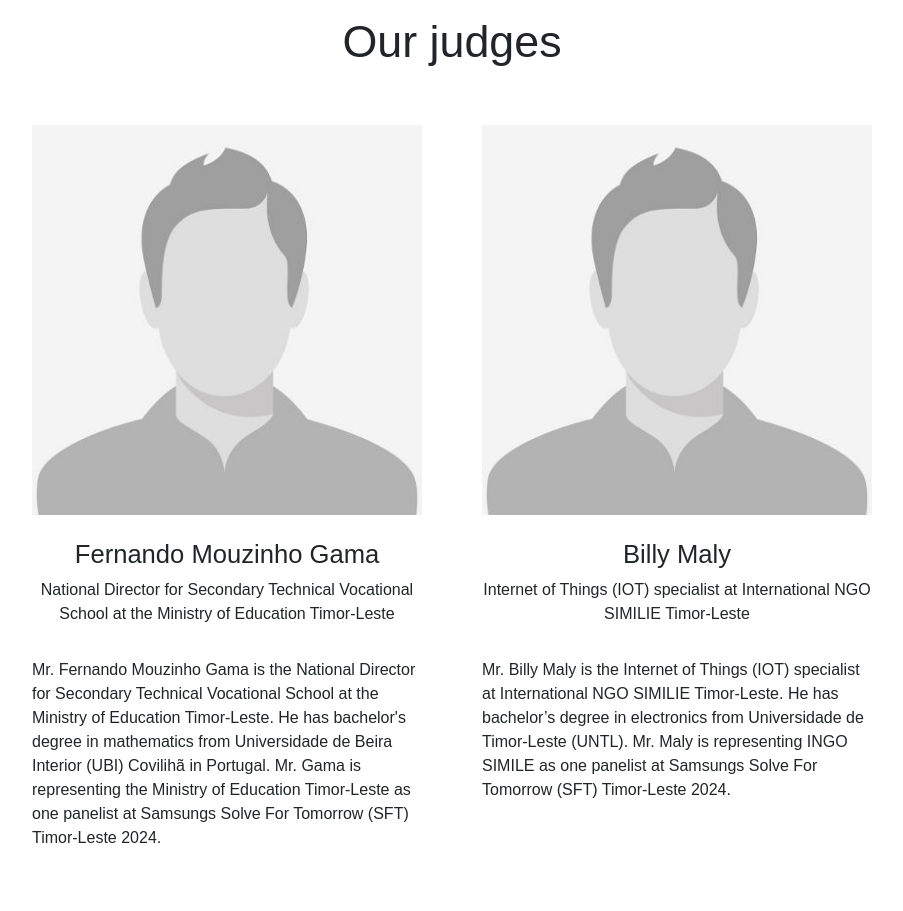
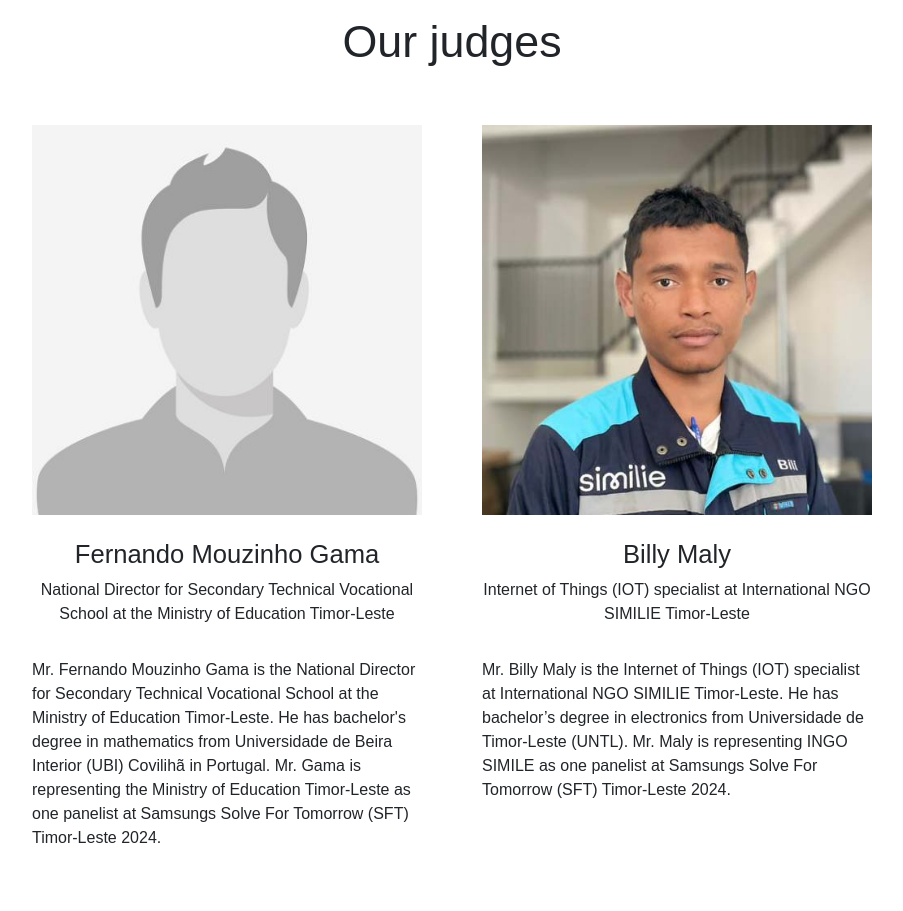
Before and after one commit to pranaybura/sft-timor, a plain HTML site: page index.html in a window 1280 px wide. Shown: the part 5440-6351 px from the top of the page, without its empty margins (188-1091 px from the left). Drawn offline with nearby package versions, Linux system fonts and the light colour scheme; a web font is replaced by a local one.

Commit message:
billy photo updated

```diff
--- a/index.html
+++ b/index.html
@@ -246,7 +246,7 @@
                     </div>
                     <div class="col-sm-6 pb-5">
                         <div class="col-12" style="margin: 0 auto;">
-                            <img class="img-fluid pb-4" src="img/dummy-profile-pic.jpg" alt="">
+                            <img class="img-fluid pb-4" src="img/billy.jpg" alt="">
                             <h2 class="samsung-h3-medium samsung-center">Billy Maly</h2>
                             <p class="samsung-p samsung-center pb-3">Internet of Things (IOT) specialist at International NGO SIMILIE Timor-Leste</p>
                             <p class="samsung-p samsung-left">Mr. Billy Maly is the Internet of Things (IOT) specialist at International NGO SIMILIE Timor-Leste.  He has bachelor’s degree in electronics from Universidade de Timor-Leste (UNTL).  Mr. Maly is representing INGO SIMILE as one panelist at Samsungs Solve For Tomorrow (SFT) Timor-Leste 2024.</p>
@@ -561,7 +561,7 @@
                                     </div>
                                     <div class="col-sm-6 pb-5">
                                         <div class="col-12" style="margin: 0 auto;">
-                                            <img class="img-fluid pb-4" src="img/dummy-profile-pic.jpg" alt="">
+                                            <img class="img-fluid pb-4" src="img/billy.jpg" alt="">
                                             <h2 class="samsung-h3-medium samsung-center">Billy Maly</h2>
                                             <p class="samsung-p samsung-center pb-3">Internet of Things (IOT) specialist at International NGO SIMILIE Timor-Leste</p>
                                             <p class="samsung-p samsung-left">Mr. Billy Maly is the Internet of Things (IOT) specialist at International NGO SIMILIE Timor-Leste.  He has bachelor’s degree in electronics from Universidade de Timor-Leste (UNTL).  Mr. Maly is representing INGO SIMILE as one panelist at Samsungs Solve For Tomorrow (SFT) Timor-Leste 2024.</p>
@@ -870,7 +870,7 @@
                                     </div>
                                     <div class="col-sm-6 pb-5">
                                         <div class="col-12" style="margin: 0 auto;">
-                                            <img class="img-fluid pb-4" src="img/dummy-profile-pic.jpg" alt="">
+                                            <img class="img-fluid pb-4" src="img/billy.jpg" alt="">
                                             <h2 class="samsung-h3-medium samsung-center">Billy Maly</h2>
                                             <p class="samsung-p samsung-center pb-3">Internet of Things (IOT) specialist at International NGO SIMILIE Timor-Leste</p>
                                             <p class="samsung-p samsung-left">Mr. Billy Maly is the Internet of Things (IOT) specialist at International NGO SIMILIE Timor-Leste.  He has bachelor’s degree in electronics from Universidade de Timor-Leste (UNTL).  Mr. Maly is representing INGO SIMILE as one panelist at Samsungs Solve For Tomorrow (SFT) Timor-Leste 2024.</p>
```
Also changed, not shown: img/billy.jpg (added).
